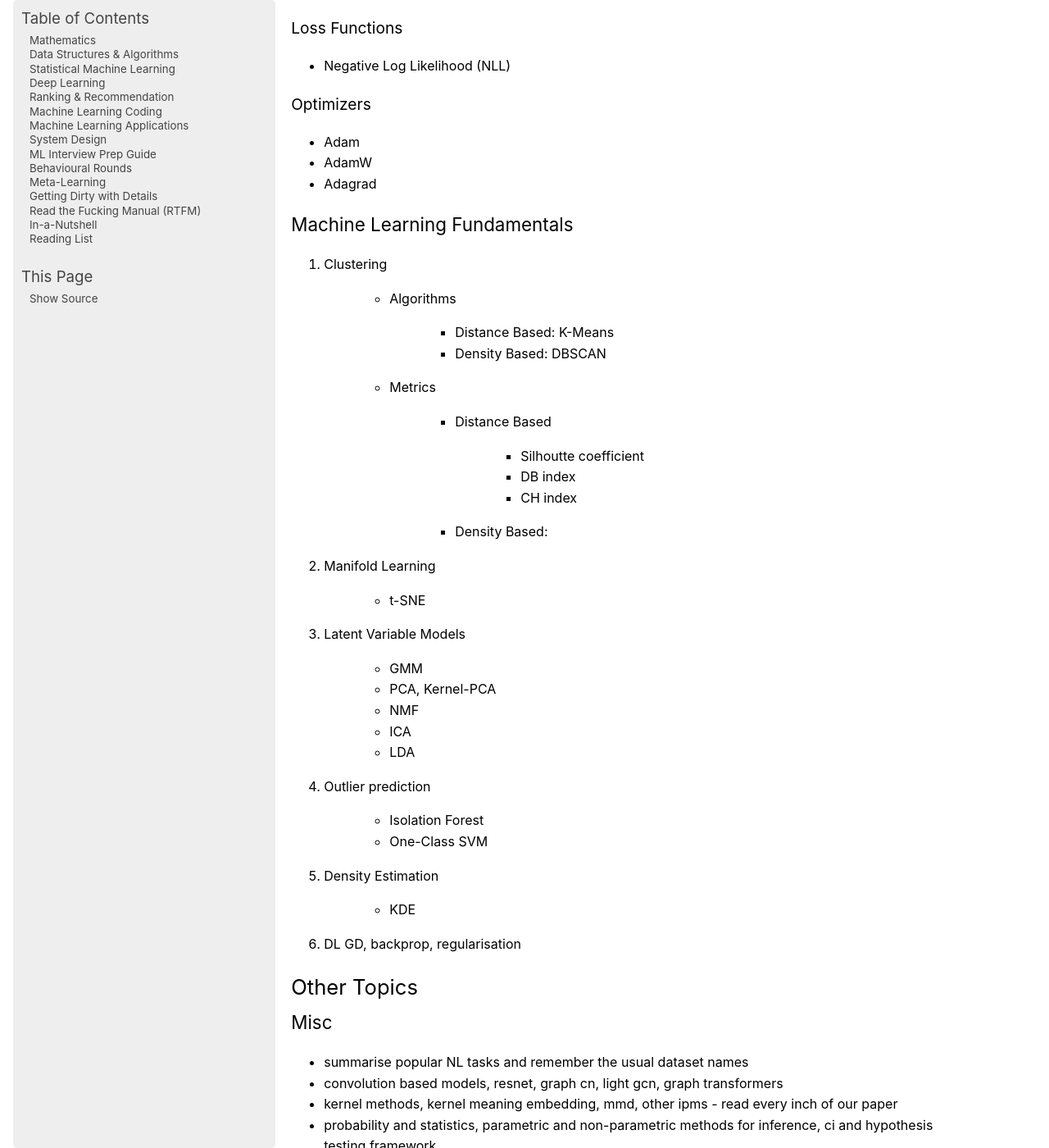
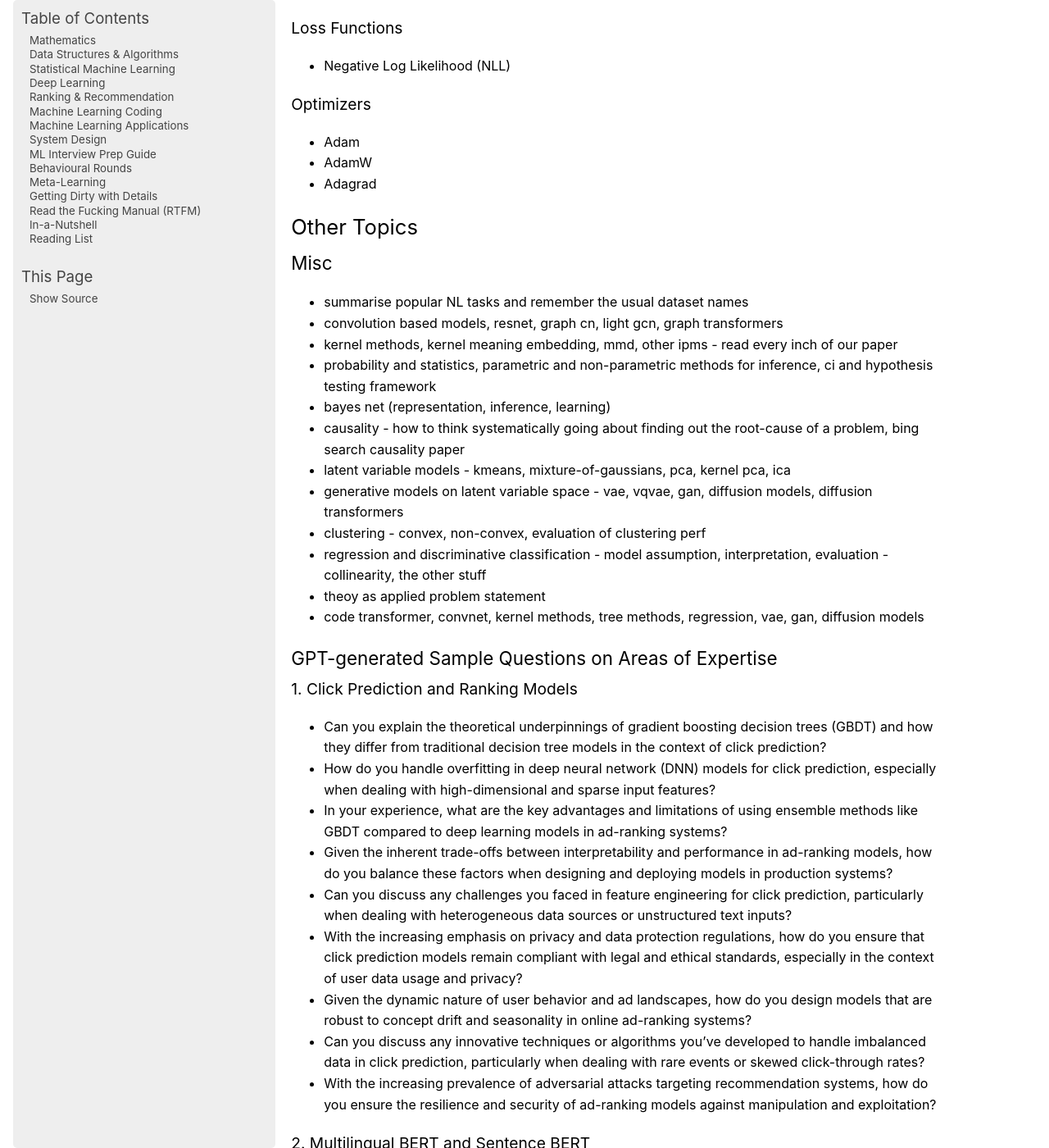
Before and after one commit to uselesstechjunks/leetcode, a Sphinx documentation site: the page built from docs/source/interviews/depth.rst, in a window 1280 px wide and 1400 px high, scrolled down 2845 px. Shown: the whole window at 82% size. Built offline with Sphinx 7.4.7, drawn with Linux system fonts in a browser that asks for light colours.

Commit message:
Update depth.rst

```diff
--- a/docs/source/interviews/depth.rst
+++ b/docs/source/interviews/depth.rst
@@ -120,42 +120,6 @@ Optimizers
 - Adam
 - AdamW
 - Adagrad
-
-Machine Learning Fundamentals
-================================================================================
-#. Clustering
-
-	- Algorithms
-
-		- Distance Based: K-Means
-		- Density Based: DBSCAN
-	- Metrics
-
-		- Distance Based
-
-			- Silhoutte coefficient
-			- DB index
-			- CH index
-		- Density Based:
-
-#. Manifold Learning
-
-	- t-SNE
-#. Latent Variable Models
-
-	- GMM
-	- PCA, Kernel-PCA
-	- NMF
-	- ICA
-	- LDA
-#. Outlier prediction
-
-	- Isolation Forest
-	- One-Class SVM
-#. Density Estimation
-
-	- KDE
-#. DL GD, backprop, regularisation
 
 Other Topics
 ********************************************************************************
```
